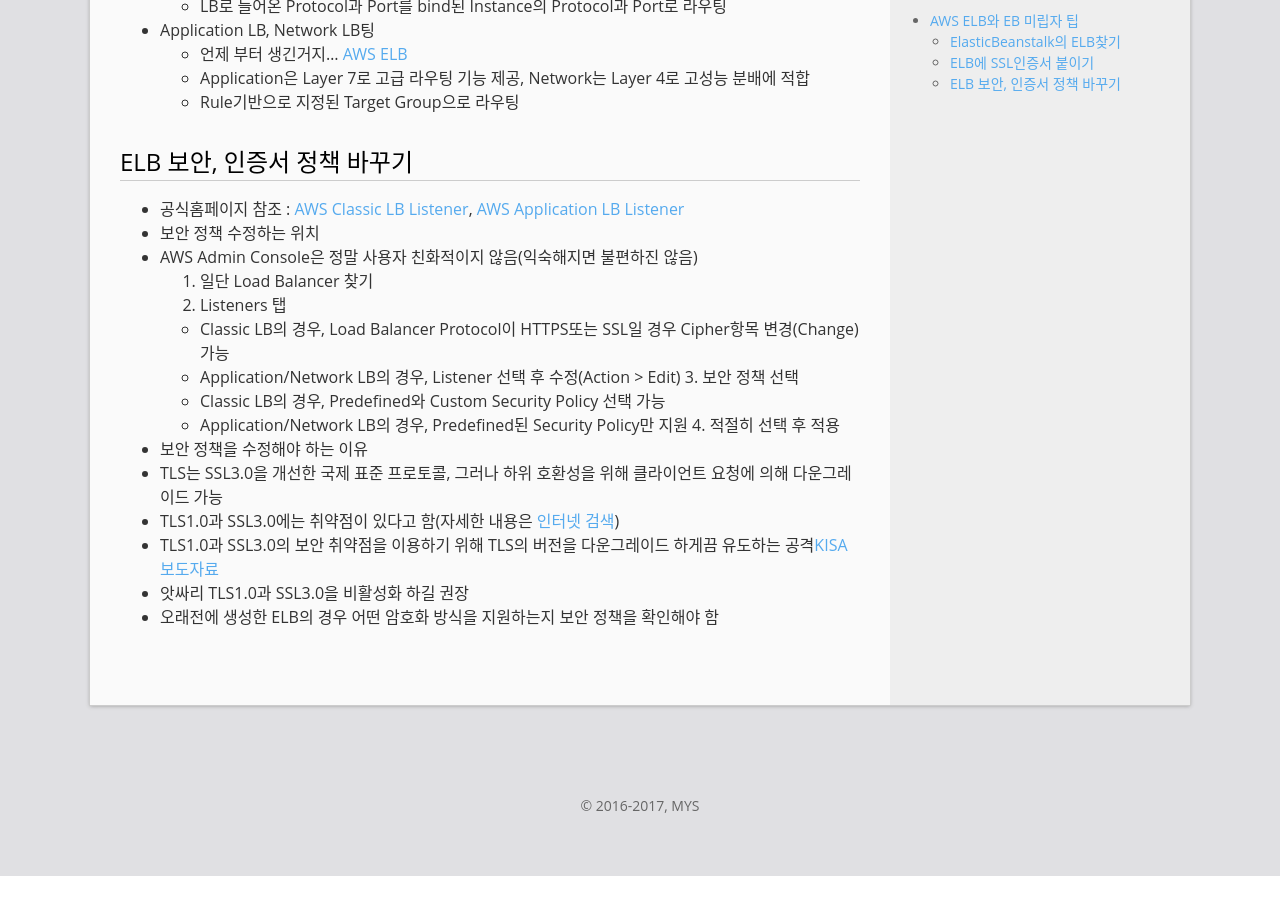
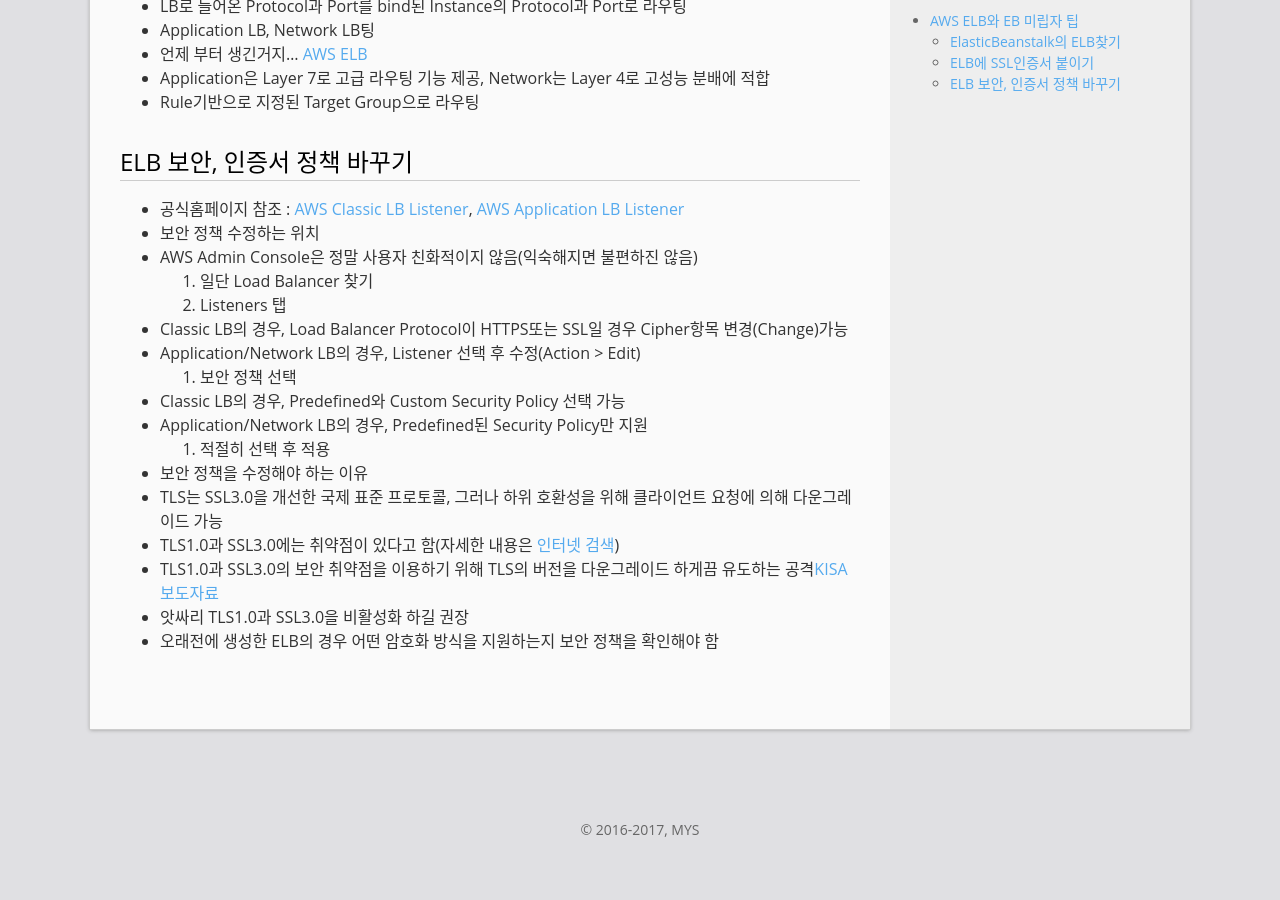
Before and after one commit to mystria/mystria.github.io, a Jekyll site: the page built from _posts/2017-10-13-aws-loadbalancer.md, in a window 1280 px wide and 900 px high, scrolled down 1302 px. Built offline with Jekyll 4.4.1, drawn with Linux system fonts in a browser that asks for light colours; comment, search, counter and statistics services are not loaded; before the commit the page ends 2178 px from its top, so only the background shows below that.

Commit message:
Update post - nested list style

```diff
--- a/_posts/2017-10-13-aws-loadbalancer.md
+++ b/_posts/2017-10-13-aws-loadbalancer.md
@@ -6,20 +6,20 @@
 comments: true
 ---
 # AWS ELB와 EB 미립자 팁
-1. [ElasticBeanstalk의 ELB찾기](#ElasticBeanstalk의 ELB찾기)
-2. [ELB에 SSL인증서 붙이기](#ELB에 SSL인증서 붙이기)
-2. [ELB 보안, 인증서 정책 바꾸기](#ELB 보안, 인증서 정책 바꾸기)
+1. [ElasticBeanstalk의 ELB찾기](#ElasticBeanstalk의-ELB찾기)
+2. [ELB에 SSL인증서 붙이기](#ELB에-SSL인증서-붙이기)
+2. [ELB 보안, 인증서 정책 바꾸기](#ELB-보안,-인증서-정책-바꾸기)
 
 ## ElasticBeanstalk의 ELB찾기
  * ElasticBeanstalk(이하 EB)에서의 ELB
-  - Environment의 Capacity가 Single Instance말고 Load Balanced일때만 활성화
-  - Configuration의 Network Tier에서 Load Balancer 설정 가능
-  - 설정할 수 있는 것
-    - SSL Certificate
-    - Sticky Session공
-    - Health Check 등..
-  - 그러나 보다 구체적으로 설정하고 싶을때, EC2항목의 Load Balancing > Load Balancers로 가서 해당 ELB를 찾아보자
-    - 찾기 힘듦(AWS Admin Console의 문제점.. 사용성이 떨어짐)
+  + Environment의 Capacity가 Single Instance말고 Load Balanced일때만 활성화
+  + Configuration의 Network Tier에서 Load Balancer 설정 가능
+  + 설정할 수 있는 것
+   - SSL Certificate
+   - Sticky Session공
+   - Health Check 등..
+  + 그러나 보다 구체적으로 설정하고 싶을때, EC2항목의 Load Balancing > Load Balancers로 가서 해당 ELB를 찾아보자
+   - 찾기 힘듦(AWS Admin Console의 문제점.. 사용성이 떨어짐)
  * Load Balancer 찾기
   1. Instances에서 EB의 Environment이름으로 Instance찾기
   2. 찾은 Instance의 InstanceId를 통해 Auto Scaling > Auto Scaling Group에서 ASG찾기
@@ -29,41 +29,41 @@
 
 ## ELB에 SSL인증서 붙이기
  * SSL 등록
-  - 예전에는 EC2 > Load Balancers > Load Balancing에서 SSL 인증서를 업로드해야함
-    - 대상 Load Balancer선택 후 Listener에서 SSL Certificate 변경(Change)으로 업로드/변경
-    - 일단 업로드 된 것은 EB의 Configuration에서 적용 가능함
-  - 현재는 Amazon Certificate Manager에서 관리 가능
-    - Load Balancer에서 업로드 한 것은 Certificate Manager에서 관리 안됨
+  + 예전에는 EC2 > Load Balancers > Load Balancing에서 SSL 인증서를 업로드해야함
+   - 대상 Load Balancer선택 후 Listener에서 SSL Certificate 변경(Change)으로 업로드/변경
+   - 일단 업로드 된 것은 EB의 Configuration에서 적용 가능함
+  + 현재는 Amazon Certificate Manager에서 관리 가능
+   - Load Balancer에서 업로드 한 것은 Certificate Manager에서 관리 안됨
  * Load Balancer에 적용
-  - EB의 경우 Environment의 Configuration에서 Load Balancer에서 적용 가능
-  - 개별 Load Balancer를 찾아 Listener tab에서 수정 가능
+  + EB의 경우 Environment의 Configuration에서 Load Balancer에서 적용 가능
+  + 개별 Load Balancer를 찾아 Listener tab에서 수정 가능
  * Load Balancer(이하 LB)의 Listener란?
-  - 참고로 Elastic LB는 HTTP/HTTPS를 지원하는 Application LB, TCP를 지원하는 Network LB, 그리고 기존의 Classic LB로 구분
-  - Classic LB
-    - LB로 들어온 Protocol과 Port를 bind된 Instance의 Protocol과 Port로 라우팅
-  - Application LB, Network LB팅
-    - 언제 부터 생긴거지... [AWS ELB][aws-elb]
-    - Application은 Layer 7로 고급 라우팅 기능 제공, Network는 Layer 4로 고성능 분배에 적합
-    - Rule기반으로 지정된 Target Group으로 라우팅
+  + 참고로 Elastic LB는 HTTP/HTTPS를 지원하는 Application LB, TCP를 지원하는 Network LB, 그리고 기존의 Classic LB로 구분
+  + Classic LB
+   - LB로 들어온 Protocol과 Port를 bind된 Instance의 Protocol과 Port로 라우팅
+  + Application LB, Network LB팅
+   - 언제 부터 생긴거지... [AWS ELB][aws-elb]
+   - Application은 Layer 7로 고급 라우팅 기능 제공, Network는 Layer 4로 고성능 분배에 적합
+   - Rule기반으로 지정된 Target Group으로 라우팅
 
 ## ELB 보안, 인증서 정책 바꾸기
  * 공식홈페이지 참조 : [AWS Classic LB Listener][aws-https-listner1], [AWS Application LB Listener][aws-https-listner2]
  * 보안 정책 수정하는 위치
-  - AWS Admin Console은 정말 사용자 친화적이지 않음(익숙해지면 불편하진 않음)
+  + AWS Admin Console은 정말 사용자 친화적이지 않음(익숙해지면 불편하진 않음)
   1. 일단 Load Balancer 찾기
   2. Listeners 탭
-    - Classic LB의 경우, Load Balancer Protocol이 HTTPS또는 SSL일 경우 Cipher항목 변경(Change)가능
-    - Application/Network LB의 경우, Listener 선택 후 수정(Action > Edit)
+   - Classic LB의 경우, Load Balancer Protocol이 HTTPS또는 SSL일 경우 Cipher항목 변경(Change)가능
+   - Application/Network LB의 경우, Listener 선택 후 수정(Action > Edit)
   3. 보안 정책 선택
-    - Classic LB의 경우, Predefined와 Custom Security Policy 선택 가능
-    - Application/Network LB의 경우, Predefined된 Security Policy만 지원
+   - Classic LB의 경우, Predefined와 Custom Security Policy 선택 가능
+   - Application/Network LB의 경우, Predefined된 Security Policy만 지원
   4. 적절히 선택 후 적용
  * 보안 정책을 수정해야 하는 이유
-  - TLS는 SSL3.0을 개선한 국제 표준 프로토콜, 그러나 하위 호환성을 위해 클라이언트 요청에 의해 다운그레이드 가능
-  - TLS1.0과 SSL3.0에는 취약점이 있다고 함(자세한 내용은 [인터넷 검색][tls-ssl-vulnerability])
-  - TLS1.0과 SSL3.0의 보안 취약점을 이용하기 위해 TLS의 버전을 다운그레이드 하게끔 유도하는 공격[KISA보도자료][poodle]
-  - 앗싸리 TLS1.0과 SSL3.0을 비활성화 하길 권장
-  - 오래전에 생성한 ELB의 경우 어떤 암호화 방식을 지원하는지 보안 정책을 확인해야 함
+  + TLS는 SSL3.0을 개선한 국제 표준 프로토콜, 그러나 하위 호환성을 위해 클라이언트 요청에 의해 다운그레이드 가능
+  + TLS1.0과 SSL3.0에는 취약점이 있다고 함(자세한 내용은 [인터넷 검색][tls-ssl-vulnerability])
+  + TLS1.0과 SSL3.0의 보안 취약점을 이용하기 위해 TLS의 버전을 다운그레이드 하게끔 유도하는 공격[KISA보도자료][poodle]
+  + 앗싸리 TLS1.0과 SSL3.0을 비활성화 하길 권장
+  + 오래전에 생성한 ELB의 경우 어떤 암호화 방식을 지원하는지 보안 정책을 확인해야 함
 
 [aws-elb]: https://aws.amazon.com/elasticloadbalancing/details/#compare
 [aws-https-listner1]: http://docs.aws.amazon.com/elasticloadbalancing/latest/classic/elb-https-load-balancers.html
```
